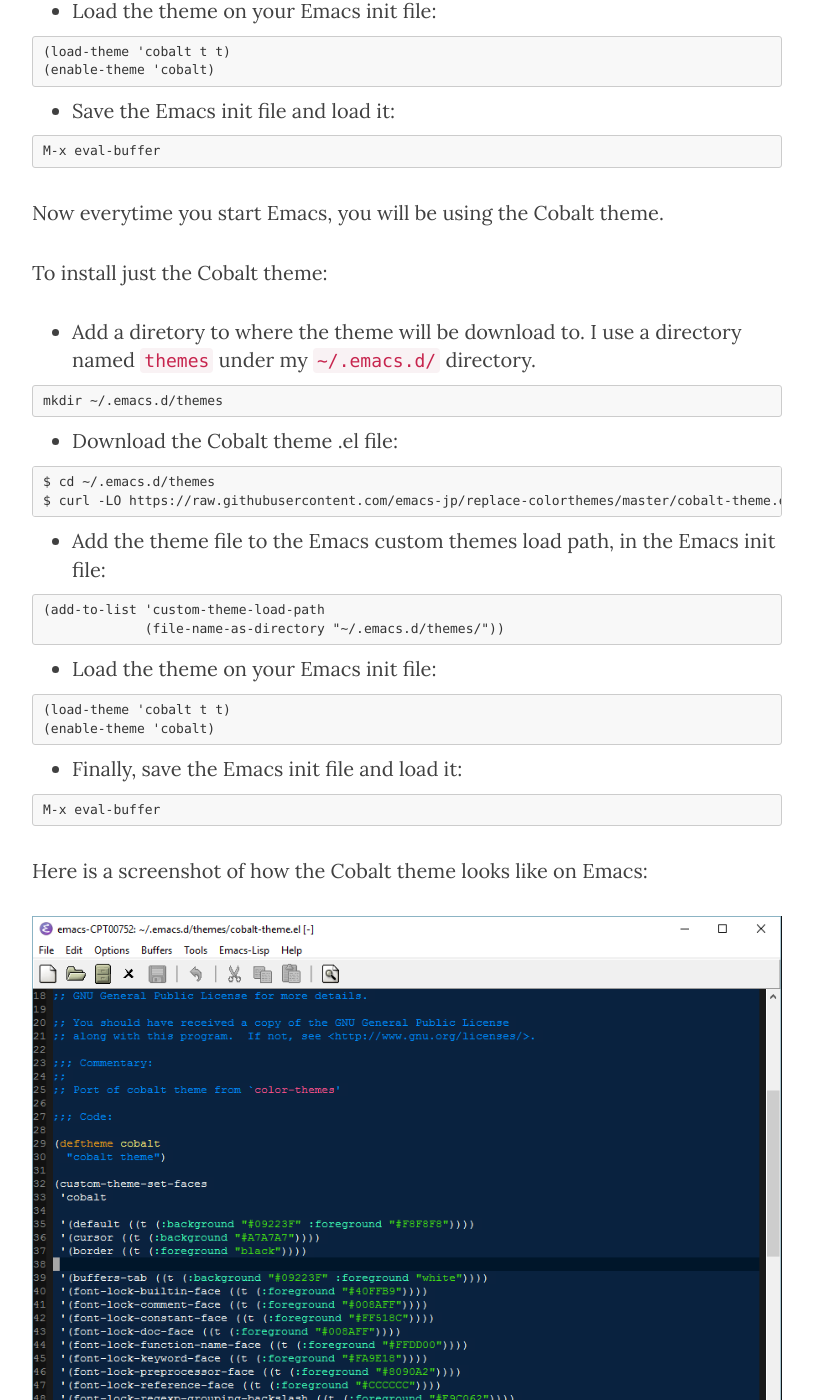
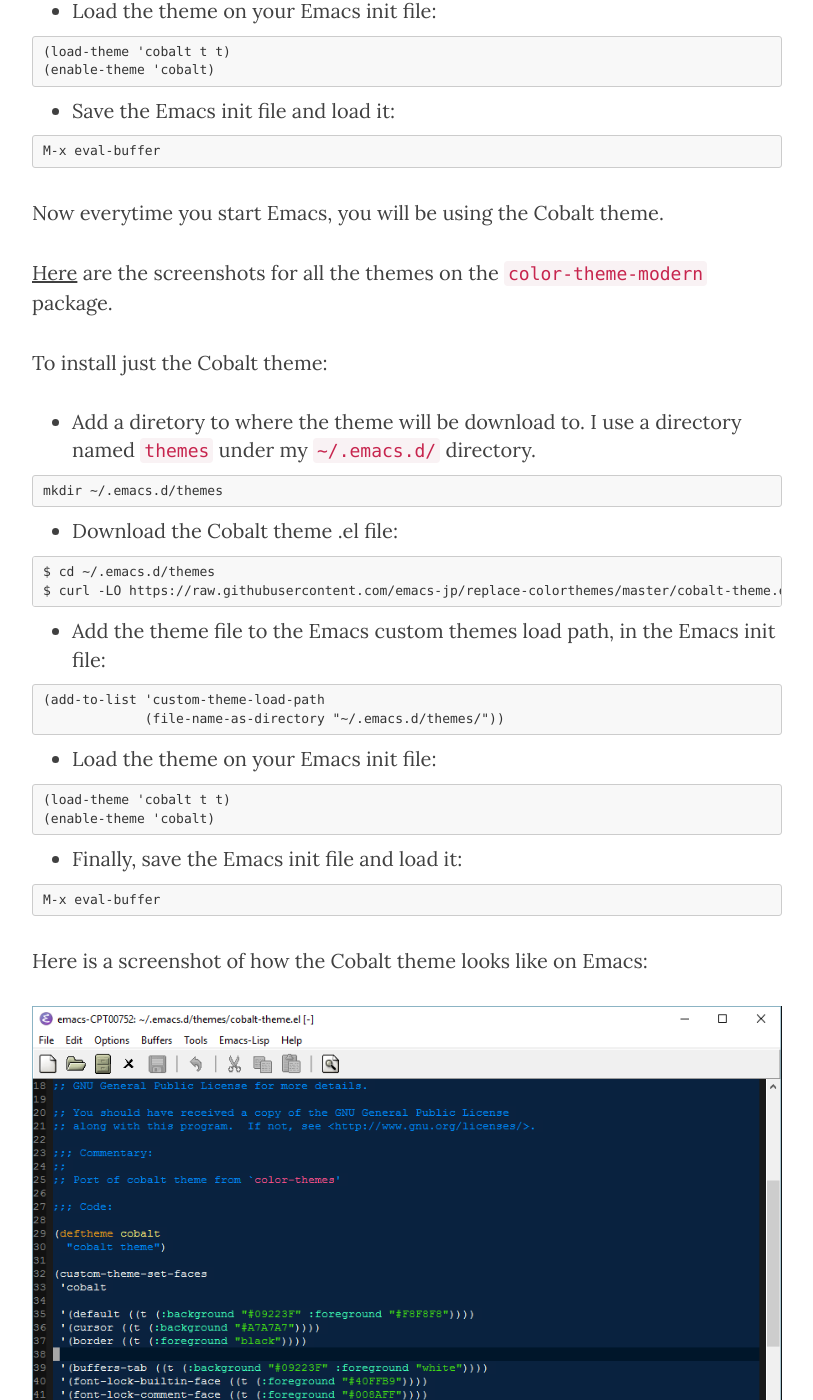
Before and after one commit to rentes/rentes.github.io, a Jekyll site: the page built from _posts/2016-09-19-Installing-Cobalt-theme-in-Emacs.markdown, in a window 1280 px wide and 1400 px high, scrolled down 2127 px. Shown: the whole window, without its empty margins (233-1046 px from the left). Built offline with Jekyll 4.4.1, drawn with Linux system fonts in a browser that asks for light colours; nearby versions of some CDN libraries; comment, search, counter and statistics services are not loaded; some of the changed text lies outside the part shown.

Commit message:
Moves the link to the color-theme-modern themes to the correct place on the post.

```diff
--- a/_posts/2016-09-19-Installing-Cobalt-theme-in-Emacs.markdown
+++ b/_posts/2016-09-19-Installing-Cobalt-theme-in-Emacs.markdown
@@ -49,6 +49,8 @@
 
 Now everytime you start Emacs, you will be using the Cobalt theme.
 
+<a href="https://github.com/emacs-jp/replace-colorthemes/blob/master/screenshots.md">Here</a> are the screenshots for all the themes on the `color-theme-modern` package.
+
 To install just the Cobalt theme:
 
 * Add a diretory to where the theme will be download to. I use a directory named `themes` under my `~/.emacs.d/` directory.
@@ -89,6 +91,4 @@
 
 <img src="/img/CobaltThemeEmacs.png" alt="Cobalt Theme in Emacs" title="Cobalt Theme in Emacs" width="750px"/>
 
-<a href="https://github.com/emacs-jp/replace-colorthemes/blob/master/screenshots.md">Here</a> are the screenshots for all the themes on the `color-theme-modern` package.
-
 Until next time, have an awesome coding fun!
```
